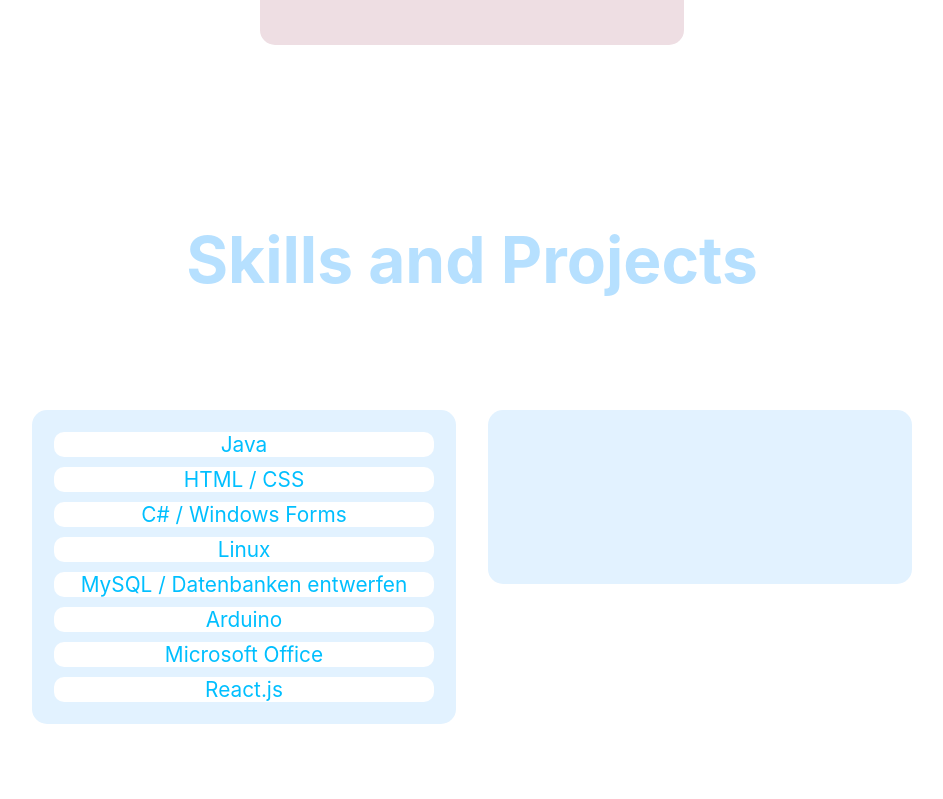
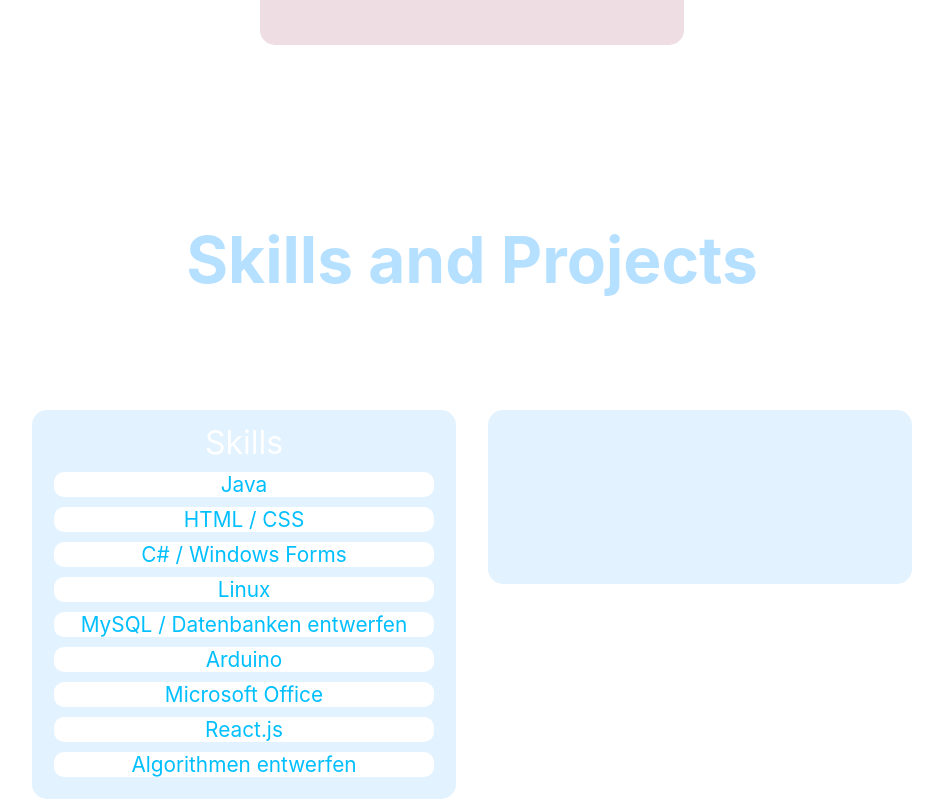
Before and after one commit to marianives/marianivesgallo.ch, a React app: page / in a window 1280 px wide. Shown: the part 1597-2396 px from the top of the page, without its empty margins (168-1111 px from the left). Before the commit the page ends 2321 px from the top, so only its background shows below. Built offline with nearby package versions, Linux system fonts and the light colour scheme.

Commit message:
skills update

```diff
--- a/src/components/BoxSprachen.js
+++ b/src/components/BoxSprachen.js
@@ -1,4 +1,5 @@
 import React from 'react'
+
 
 function BoxSprachen({ children, ...props }) {
     return <div {...props}>{children}</div>
@@ -16,6 +17,7 @@
                 width: 400,
             }}
         >
+            <p className='titlesprachen'>Skills</p>
             <p className='sprachen'>Java</p>
             <p className='sprachen'>HTML / CSS</p>
             <p className='sprachen'>C# / Windows Forms</p>
@@ -24,6 +26,7 @@
             <p className='sprachen'>Arduino</p>
             <p className='sprachen'>Microsoft Office</p>
             <p className='sprachen'>React.js</p>
+            <p className='sprachen'>Algorithmen entwerfen</p>
         </BoxSprachen>
     )
 }
```
